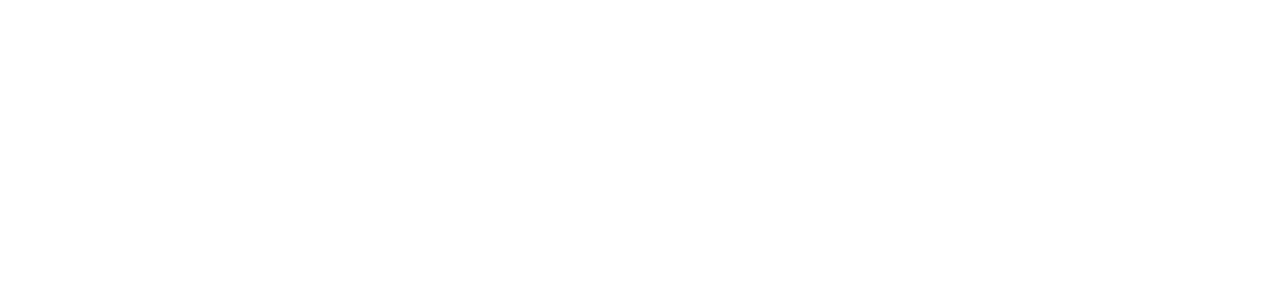
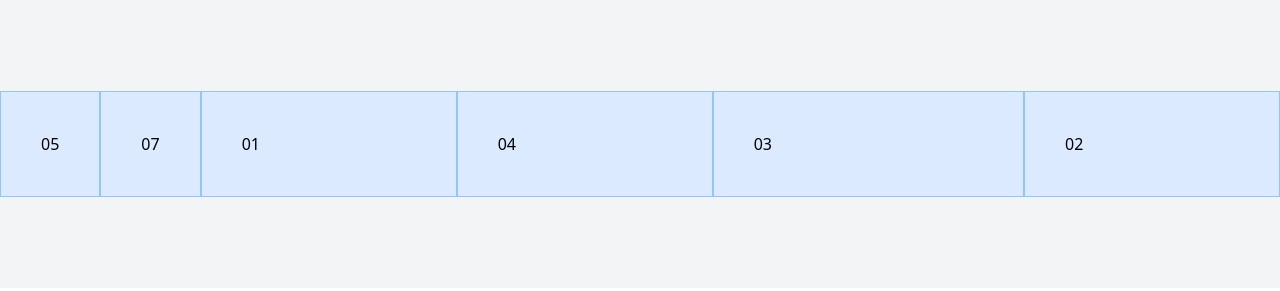
Before and after one commit to igaimerca/tailwind-udemy-course, a plain HTML site: page 13-flex/index.html in a window 1280 px wide. Drawn offline with nearby package versions, Linux system fonts and the light colour scheme.

Commit message:
feat: flexbox

```diff
--- a/13-flex/index.html
+++ b/13-flex/index.html
@@ -1,19 +1,30 @@
 <!DOCTYPE html>
 <html lang="en">
-  <head>
+
+<head>
     <meta charset="UTF-8" />
     <meta http-equiv="X-UA-Compatible" content="IE=edge" />
     <meta name="viewport" content="width=device-width, initial-scale=1.0" />
     <script src="https://cdn.tailwindcss.com"></script>
     <title>Flex</title>
-  </head>
-  <body>
+</head>
+
+<body>
     <!-- Flex and alignment -->
+    <div class="flex h-72 w-full bg-gray-100 items-center justify-center flex-wrap">
+        <div class="flex-initial w-64 order-1 p-10 border border-blue-300 bg-blue-100">01</div>
+        <div class="flex-none w-64 order-4 p-10 border border-blue-300 bg-blue-100">02</div>
+        <div class="flex-auto w-64 order-3 p-10 border border-blue-300 bg-blue-100">03</div>
+        <div class="w-64 order-2 p-10 border border-blue-300 bg-blue-100">04</div>
+        <div class="p-10 border border-blue-300 bg-blue-100">05</div>
+        <div class="p-10 border border-blue-300 bg-blue-100">07</div>
+    </div>
 
     <!-- Flex Column, Gap and Order -->
 
     <!-- Grow and shrink -->
-  </body>
+</body>
+
 </html>
 
 <!-- Justify Content
```
